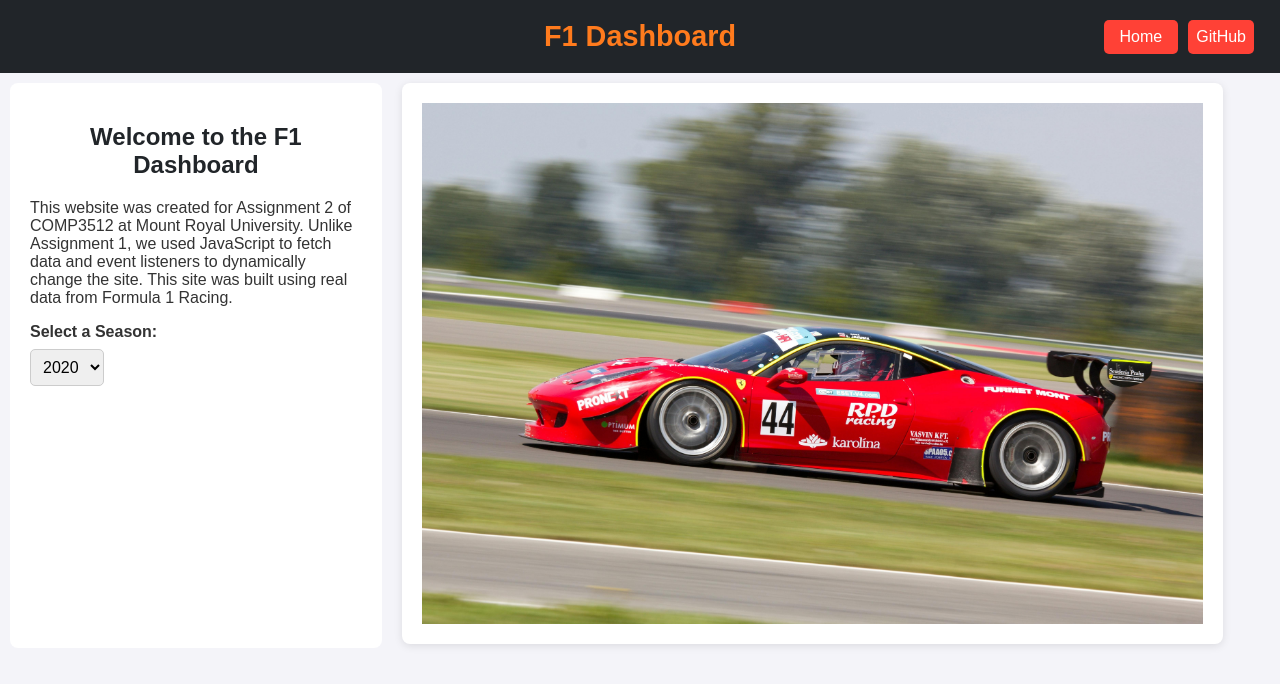
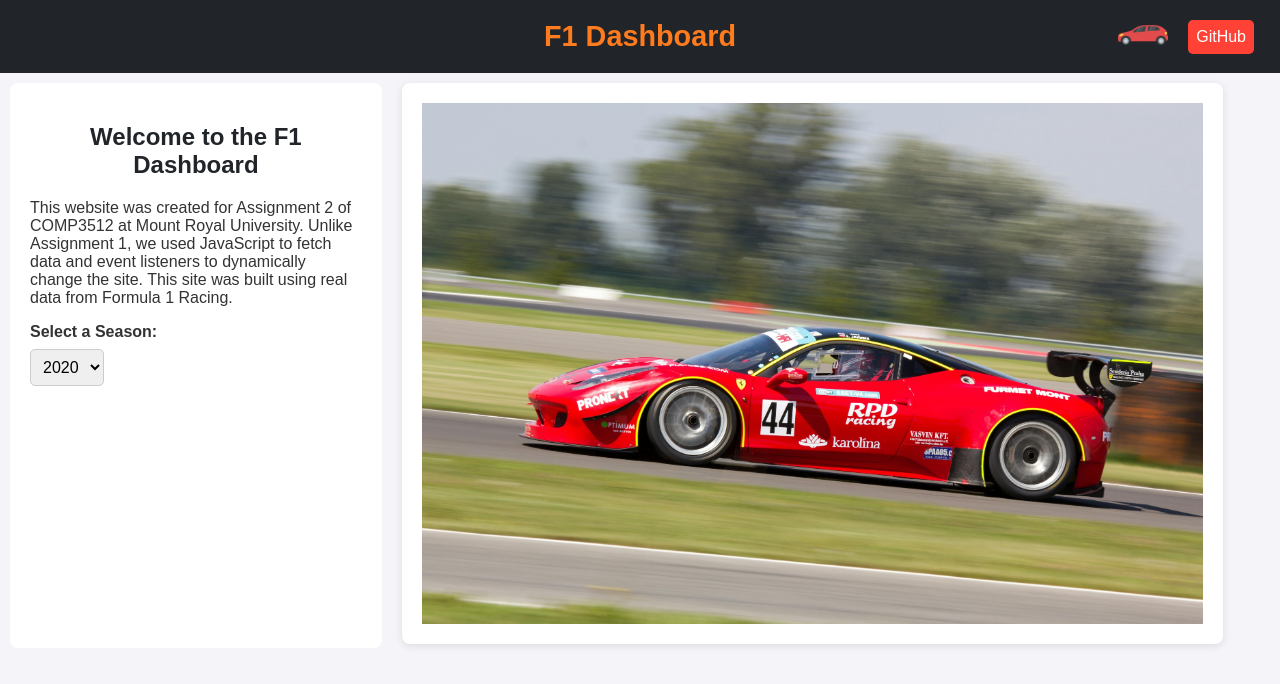
Before and after one commit to daraakitoyemru/assign2, a plain HTML site: page index.html in a window 1280 px wide. Drawn offline with nearby package versions, Linux system fonts and the light colour scheme.

Commit message:
logo goes to home, favorite button not fat anymore

```diff
--- a/app.js
+++ b/app.js
@@ -186,7 +186,7 @@ document.addEventListener("DOMContentLoaded", () => {
   const raceInfo = document.querySelector(".raceInfo");
   const driverModal = document.querySelector("#driverModal");
   const constructorModal = document.querySelector("#constructorModal");
-  const homeViewBtn = document.getElementById("homeViewBtn");
+  const homeViewBtn = document.querySelector(".logo");
   const addToFavoritesBtn = document.querySelector(".addToFavoritesBtn");
   const seeFavBtn = document.querySelector("#favoritesBtn");
   const favoritesModal = document.querySelector("#favoritesModal");
@@ -265,7 +265,7 @@ document.addEventListener("DOMContentLoaded", () => {
 
       populateRaceInfo(year, raceID);
       populatePodium(year, raceID);
-      seeFavBtn.style.display = "flex";
+      seeFavBtn.style.display = "block";
 
       function populateRaceInfo(year, raceID) {
         const raceData = readFromCache(`raceData${year}`);
--- a/index.html
+++ b/index.html
@@ -13,10 +13,11 @@
     <header>
       <h1>F1 Dashboard</h1>
       <nav>
-        <!-- <a id="homeViewLogo" href="#">
-          <img src="photos/car-logo.jpg" alt="Home Logo" class="logo" />
-        </a> -->
-        <button id="homeViewBtn">Home</button>
+        <a id="homeViewLogo" href="#">
+          <img src="photos/red-car-logo.png" alt="Home Logo" class="logo" />
+        </a>
+        <!-- <button id="homeViewBtn">Home</button> -->
+         <!-- Car Icon: https://www.flaticon.com/free-icon/car_744465 -->
         <a
           id="racesViewBtn"
           href="https://github.com/daraakitoyemru/assign2-web2.git"
--- a/style.css
+++ b/style.css
@@ -34,10 +34,12 @@ nav button {
   background-color: #ff4136;
   color: white;
   border: none;
-  padding: 0.5rem 1rem;
+  padding: 10px;
   border-radius: 5px;
   cursor: pointer;
   font-size: 1rem;
+  height: 37px;
+  margin-top: 18px;
 }
 
 nav button:hover {
@@ -153,7 +155,7 @@ button {
   background-color: #ff4136;
   color: white;
   border: none;
-  padding: 0.5rem 1rem;
+  padding: 10px;
   margin: 0.5rem 0;
   border-radius: 5px;
   cursor: pointer;
@@ -301,6 +303,7 @@ button:hover {
   width: 50px;
   height: auto;
   cursor: pointer;
+  padding: 10px;
 }
 
 dialog {
```
Also changed, not shown: photos/car-logo.jpg (deleted), photos/red-car-logo.png (added).
